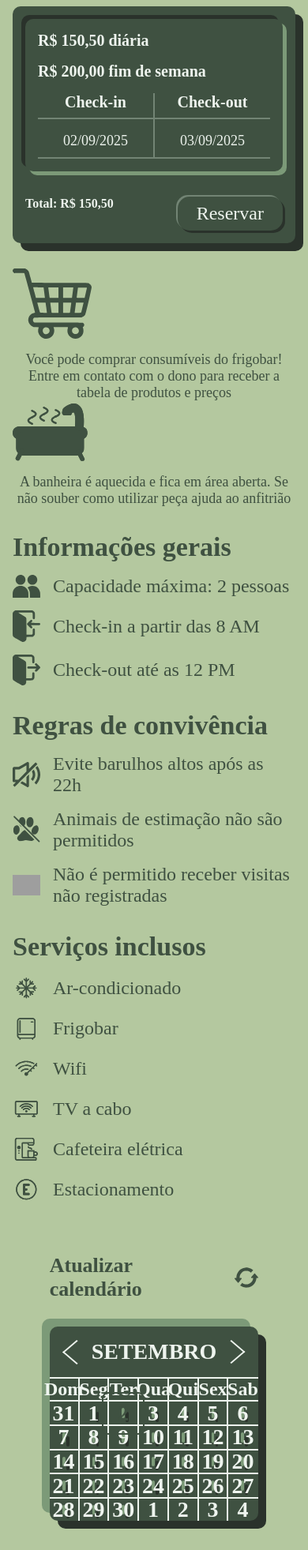
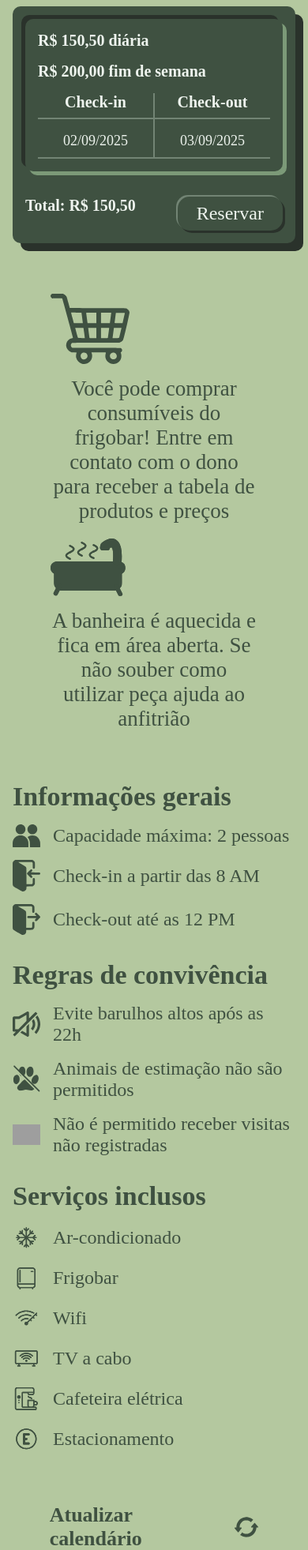
Before and after one commit to juzynha/Chale, a PHP site: page /chale/views/pages/faca_sua_reserva.php in a window 390 px wide. Shown: the part 488-2451 px from the top of the page at 79% size. Run offline with PHP 8.4, Linux system fonts and the light colour scheme; data comes from the database, SQL or seed files in the repository; some web fonts are replaced; grey boxes are pictures that could not be loaded.

Commit message:
Ajustes na Responsividade

```diff
--- a/public/css/layouts/calendario.css
+++ b/public/css/layouts/calendario.css
@@ -95,3 +95,17 @@
     border-radius: 8px;
     z-index: -1;
 }
+
+/* Responsividade - Tablets, 768px */
+
+@media screen and (width: 768px) {
+
+.calendario-box{
+
+margin: 0 1rem;
+box-shadow: 5px 5px 0 rgba(42,50,43), -5px -5px 0 rgba(124,154,120);
+
+}
+
+
+}
--- a/public/css/pages/faca_sua_reserva.css
+++ b/public/css/pages/faca_sua_reserva.css
@@ -52,6 +52,8 @@
     color: var(--verde-medio);
     align-items: center;
     width: 100%;
+    padding: 2rem 3rem;
+    gap: 1rem;
 }
 
 .item-fr{
@@ -65,6 +67,7 @@
 .item-fr p {
     display: flex;
     align-self: center;
+    gap: 2rem;
 }
 
 .infos-fr{
@@ -110,6 +113,7 @@
 
 }
 
+
 .card-infos-fr{
 
 width: 100%;
@@ -145,18 +149,6 @@ padding: 1rem 2rem;
 
 }
 
-.item-fr p{
-
-font-size: 18px;
-
-}
-
-.lista-infos-fr{
-
-font-size: 18px;
-
-}
-
 }
 
 /*Para telas bem pequenas*/
@@ -164,39 +156,19 @@ font-size: 18px;
 @media screen and (max-width:480px) {
 
     .container-fr{
-
         padding: 1rem;
-
     }
 
     .option-editar-carrossel{
-
         padding: 1rem;
-
     }
 
     .card-infos-fr{
-
         padding: 1rem;
-
     }
 
     .item-fr img{
-
         width: 100px;
-
-}
-
-.infos-cards-fr{
-
-font-size: 16px;
-
-}
-
-.footer-card-fr{
-
-font-size: 16px;
-
     }
 
 }
```
Lines whose indentation alone changed are shown as unchanged.
